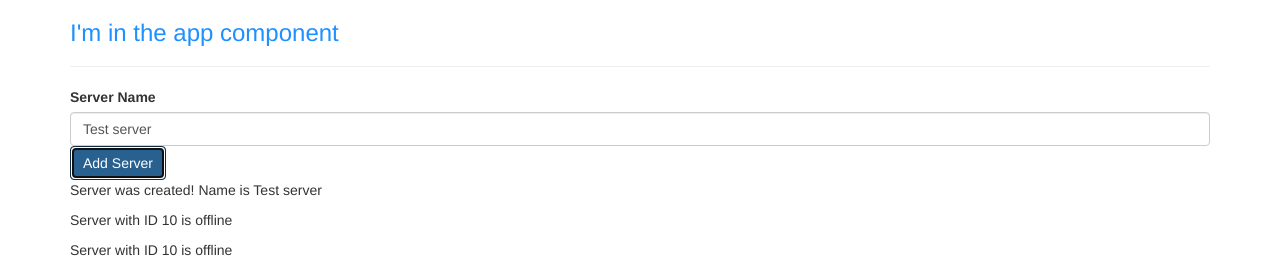
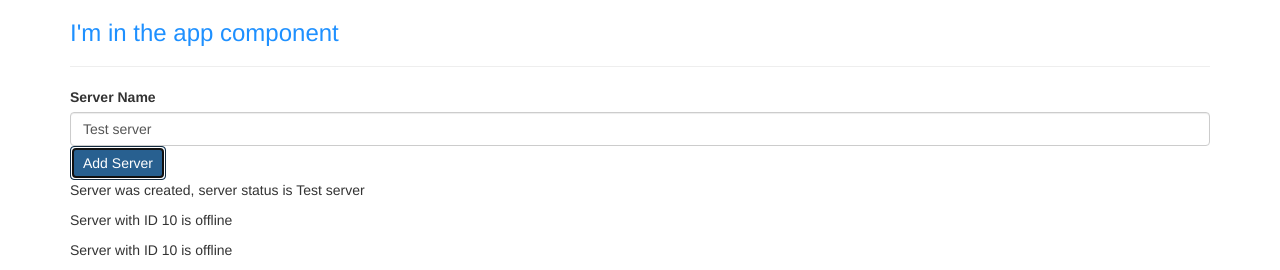
Before and after one commit to m3c0d3/angular-with-bootstrap-app, an Angular app: page / in a window 1280 px wide. Both pictures are taken after a click on the button "Add Server". Shown: the top 270 px of the page. Built offline with nearby package versions, Linux system fonts and the light colour scheme.

Commit message:
Using *ngIf to output data conditionally.

```diff
--- a/src/app/servers/servers.component.html
+++ b/src/app/servers/servers.component.html
@@ -16,6 +16,7 @@
         (click)="onCreateServer()">Add Server
 </button>
 
-<p>{{serverCreationStatus}}</p>
+<!--<p>{{serverCreationStatus}}</p>-->
+<p *ngIf="serverCreated">Server was created, server status is {{serverName}}</p>
 <app-server></app-server>
 <app-server></app-server>
--- a/src/app/servers/servers.component.ts
+++ b/src/app/servers/servers.component.ts
@@ -14,6 +14,7 @@
   allowNewServer = false;
   serverCreationStatus = 'No server was created';
   serverName = 'Test server';
+  serverCreated = false;
 
   constructor() {
     setTimeout(() => {
@@ -26,6 +27,7 @@
 
   onCreateServer() {
     this.serverCreationStatus = 'Server was created! Name is ' + this.serverName;
+    this.serverCreated = true;
   }
 
   onUpdateServerName($event: Event) {
```
